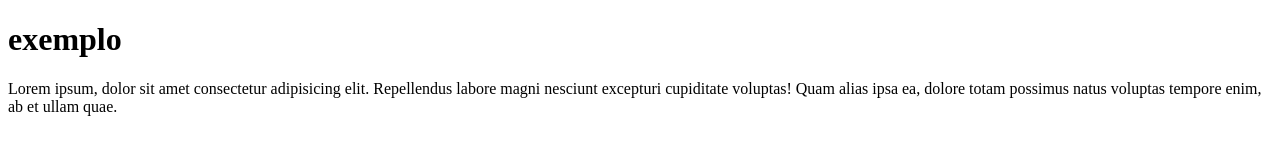
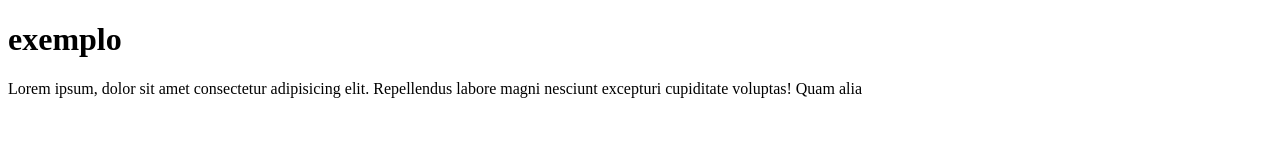
Before and after one commit to LaertesJunior/Ola-Mundo, a plain HTML site: page site-exemplo/index.html in a window 1280 px wide. Drawn offline with Linux system fonts and the light colour scheme.

Commit message:
Update index.html
ARRUMEI A CAGADA

```diff
--- a/site-exemplo/index.html
+++ b/site-exemplo/index.html
@@ -7,6 +7,7 @@
 </head>
 <body>
     <h1>exemplo</h1>
-    <p>Lorem ipsum, dolor sit amet consectetur adipisicing elit. Repellendus labore magni nesciunt excepturi cupiditate voluptas! Quam alias ipsa ea, dolore totam possimus natus voluptas tempore enim, ab et ullam quae.</p>
+    <p>Lorem ipsum, dolor sit amet consectetur adipisicing elit. Repellendus labore magni nesciunt excepturi cupiditate voluptas! Quam alia</p>
+    <!--NÃO MEXA NESSA LINHA-->
 </body>
 </html>
```
